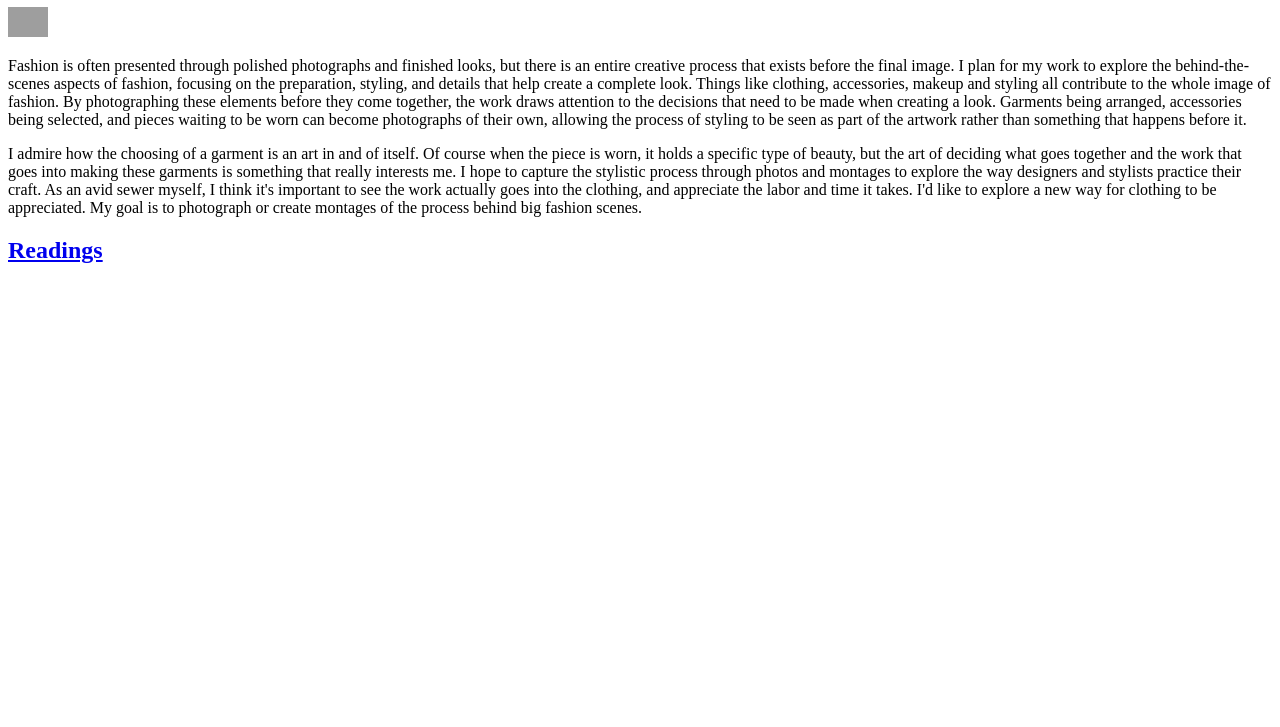
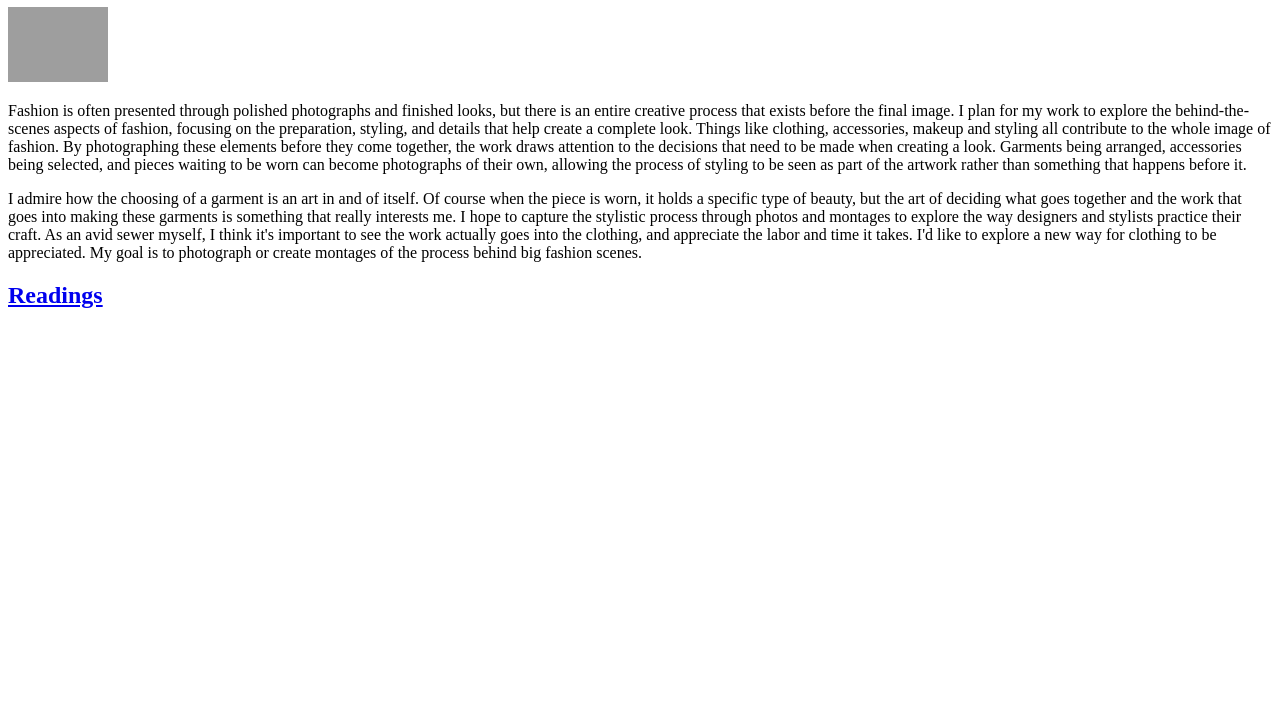
Before and after one commit to sophiabianchi38-glitch/medpl150, a plain HTML site: page index.html in a window 1280 px wide. Shown: the part 73-800 px from the top of the page. Drawn offline with Linux system fonts and the light colour scheme; grey boxes are pictures that could not be loaded.

Commit message:
Update index.html

```diff
--- a/index.html
+++ b/index.html
@@ -4,7 +4,7 @@
 </head>
 <body>
 	<h1>Welcome!</h1>
-	<img src="dsc00109.jpg" width="40px">
+	<img src="dsc00109.jpg" width="100px">
 	<p>Fashion is often presented through polished photographs and finished looks, but there is an entire creative process that exists before the final image. I plan for my work to explore the behind-the-scenes aspects of fashion, focusing on the preparation, styling, and details that help create a complete look. Things like clothing, accessories, makeup and styling all contribute to the whole image of fashion. By photographing these elements before they come together, the work draws attention to the decisions that need to be made when creating a look. Garments being arranged, accessories being selected, and pieces waiting to be worn can become photographs of their own, allowing the process of styling to be seen as part of the artwork rather than something that happens before it.</p>
 	<p>I admire how the choosing of a garment is an art in and of itself. Of course when the piece is worn, it holds a specific type of beauty, but the art of deciding what goes together and the work that goes into making these garments is something that really interests me. I hope to capture the stylistic process through photos and montages to explore the way designers and stylists practice their craft. As an avid sewer myself, I think it's important to see the work actually goes into the clothing, and appreciate the labor and time it takes. I'd like to explore a new way for clothing to be appreciated. My goal is to photograph or create montages of the process behind big fashion scenes.</p>
 	<H2><a href="readings.html">Readings</a></H2>
```
